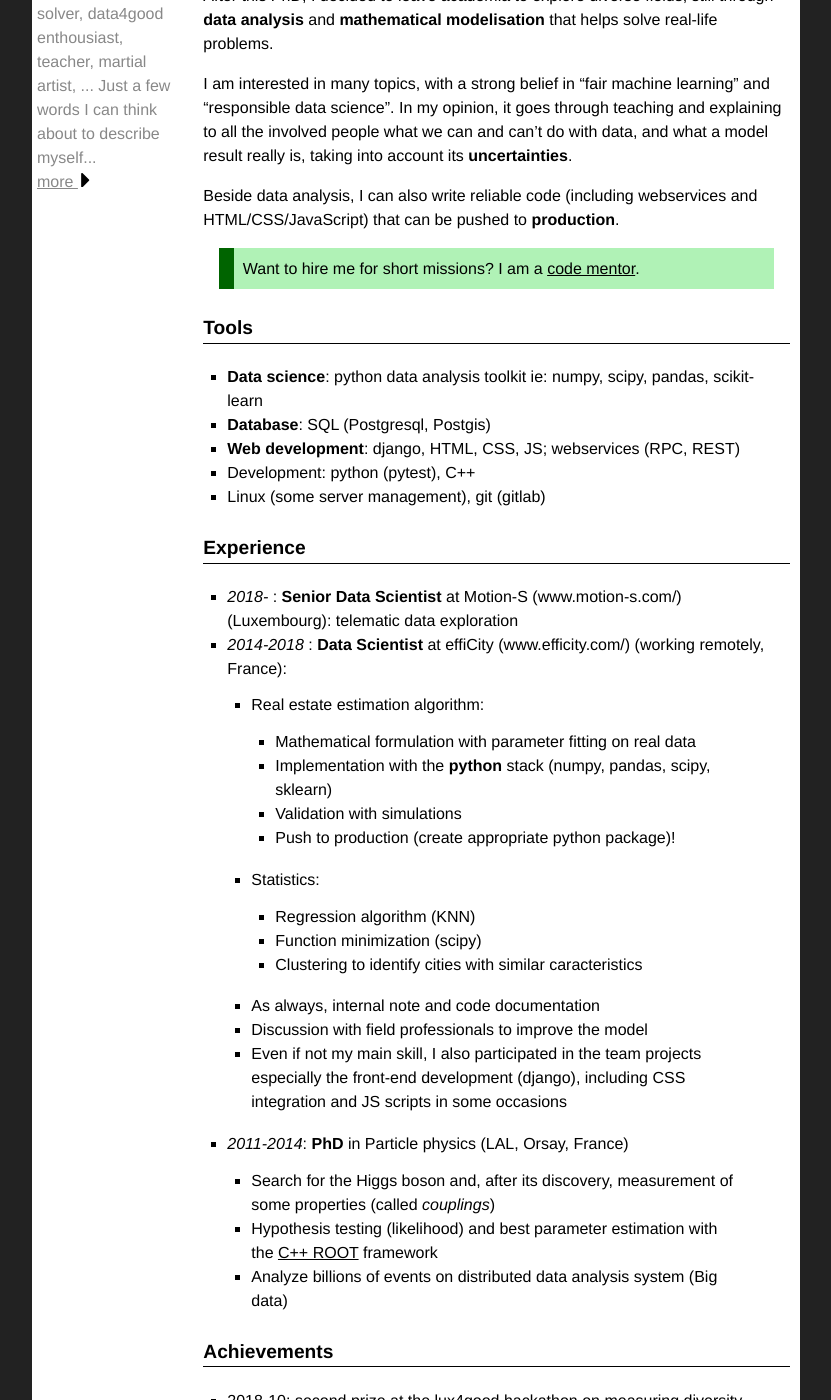
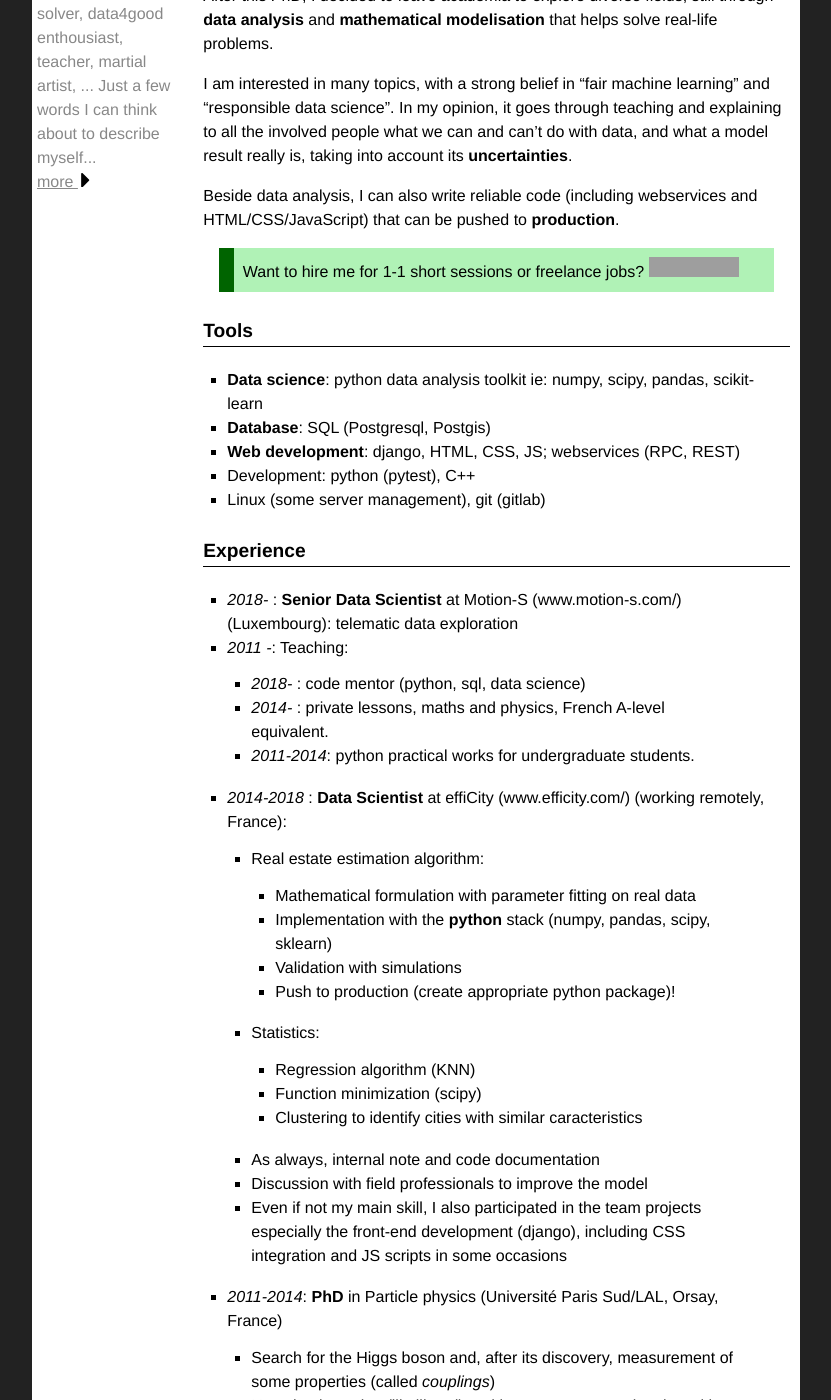
Before and after one commit to stellasia/stellasia.github.io, a Jekyll site: the page built from about.md, in a window 1280 px wide and 1400 px high, scrolled down 466 px. Shown: the whole window, without its empty margins (224-1055 px from the left). Built offline with Jekyll 4.4.1, drawn with Linux system fonts in a browser that asks for light colours; grey boxes are pictures that could not be loaded.

Commit message:
Add code mentor badge

```diff
--- a/about.md
+++ b/about.md
@@ -19,8 +19,10 @@ Beside data analysis, I can also write reliable code (including webservices and
 
 
 <div class="info">
-Want to hire me for short missions? I am a <a href="https://www.codementor.io/estellescifo">code mentor</a>.
+Want to hire me for 1-1 short sessions or freelance jobs?
+<a href="https://www.codementor.io/estellescifo?utm_source=github&utm_medium=button&utm_term=estellescifo&utm_campaign=github"><img src="https://cdn.codementor.io/badges/i_am_a_codementor_dark.svg" alt="I am a codementor" style="max-width:100%"/></a>
 </div>
+
 
 
 # Tools
@@ -37,6 +39,10 @@ Want to hire me for short missions? I am a <a href="https://www.codementor.io/es
 
 - _2018-_ : **Senior Data Scientist** at Motion-S (www.motion-s.com/) (Luxembourg): telematic data exploration
 
+- _2011 -_: Teaching:
+    - _2018-_ : code mentor (python, sql, data science)
+	- _2014-_ : private lessons, maths and physics, French A-level equivalent.
+    - _2011-2014_: python practical works for undergraduate students.
 
 - _2014-2018_ : **Data Scientist** at effiCity (www.efficity.com/) (working remotely, France):
     - Real estate estimation algorithm:
@@ -52,7 +58,7 @@ Want to hire me for short missions? I am a <a href="https://www.codementor.io/es
     - Discussion with field professionals to improve the model
 	- Even if not my main skill, I also participated in the team projects especially the front-end development (django), including CSS integration and JS scripts in some occasions
 
-- _2011-2014_: **PhD** in Particle physics (LAL, Orsay, France)
+- _2011-2014_: **PhD** in Particle physics (Université Paris Sud/LAL, Orsay, France)
     - Search for the Higgs boson and, after its discovery, measurement of some properties (called _couplings_)
 	- Hypothesis testing (likelihood) and best parameter estimation with the [C++ ROOT](//root.cern.ch) framework
 	- Analyze billions of events on distributed data analysis system (Big data)
```
